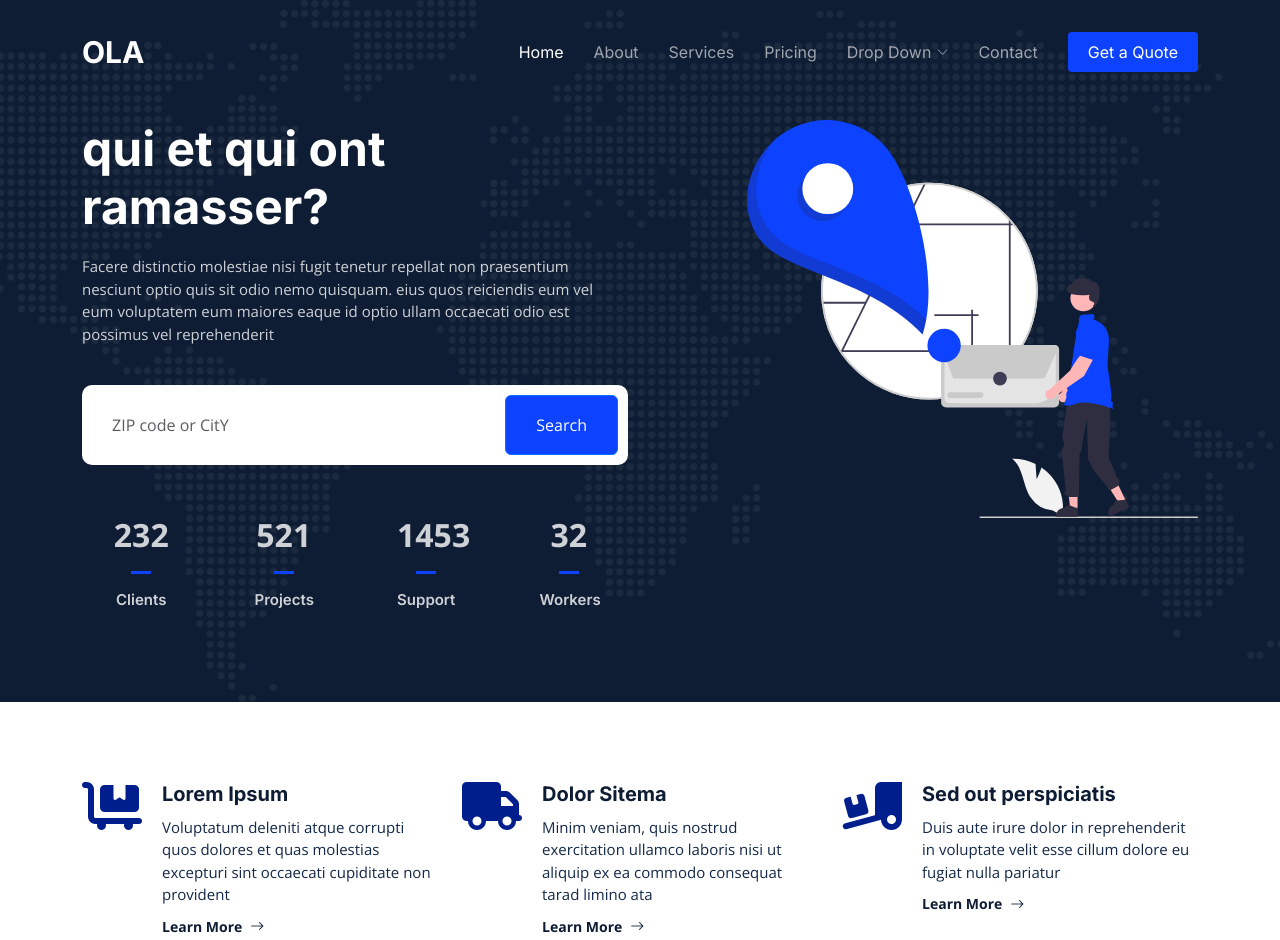
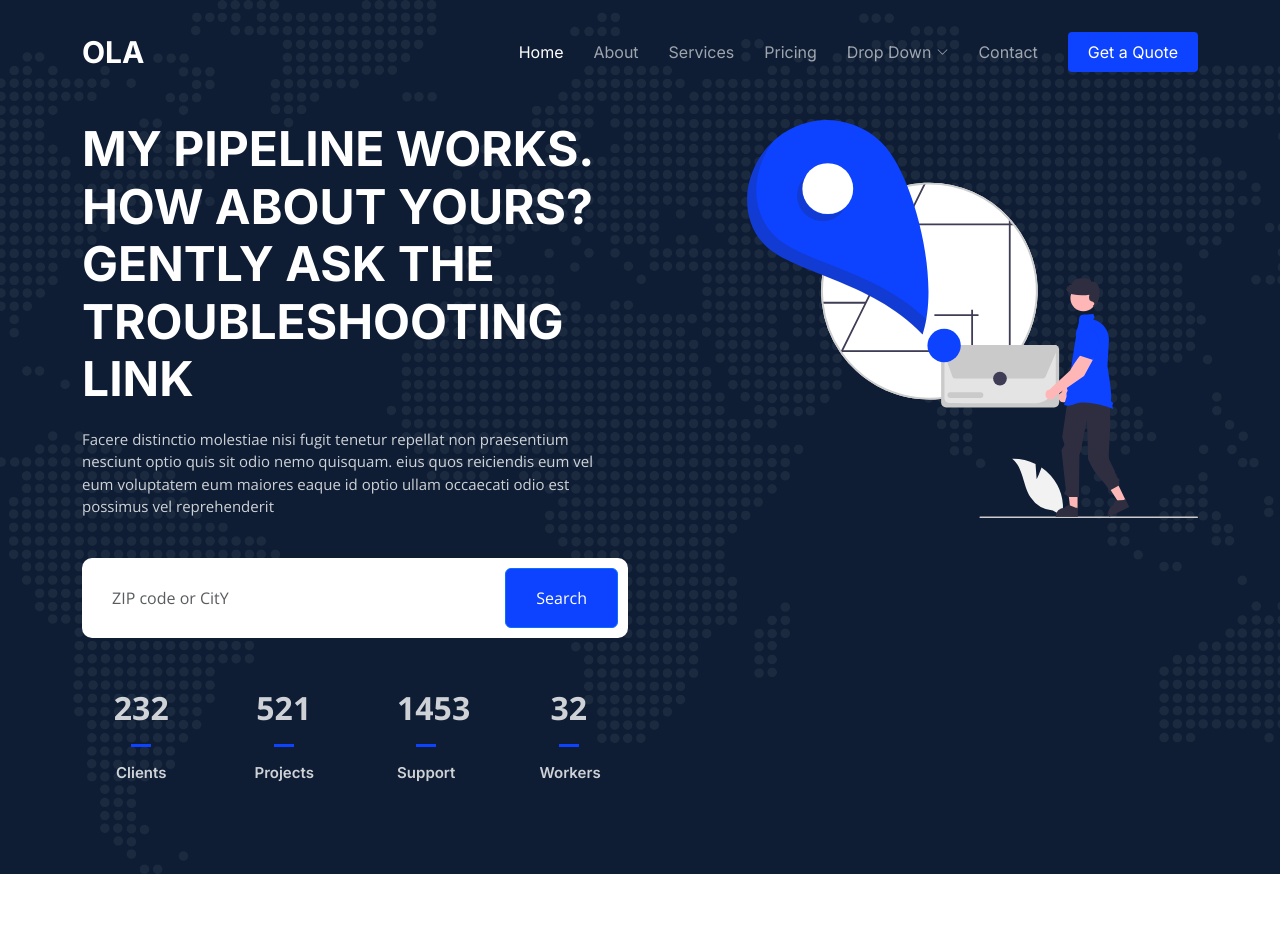
Before and after one commit to maurel1991/awscicd-automation, a plain HTML site: page index.html in a window 1280 px wide. Shown: the top 940 px of the page. Drawn offline with nearby package versions, Linux system fonts and the light colour scheme.

Commit message:
change on line 50 and 92

```diff
--- a/index.html
+++ b/index.html
@@ -89,7 +89,7 @@
     <div class="container">
       <div class="row gy-4 d-flex justify-content-between">
         <div class="col-lg-6 order-2 order-lg-1 d-flex flex-column justify-content-center">
-          <h2 data-aos="fade-up">qui et qui ont ramasser?</h2>
+          <h2 data-aos="fade-up">MY PIPELINE WORKS. HOW ABOUT YOURS? GENTLY ASK THE TROUBLESHOOTING LINK</h2>
           <p data-aos="fade-up" data-aos-delay="100">Facere distinctio molestiae nisi fugit tenetur repellat non praesentium nesciunt optio quis sit odio nemo quisquam. eius quos reiciendis eum vel eum voluptatem eum maiores eaque id optio ullam occaecati odio est possimus vel reprehenderit</p>
 
           <form action="#" class="form-search d-flex align-items-stretch mb-3" data-aos="fade-up" data-aos-delay="200">
```
